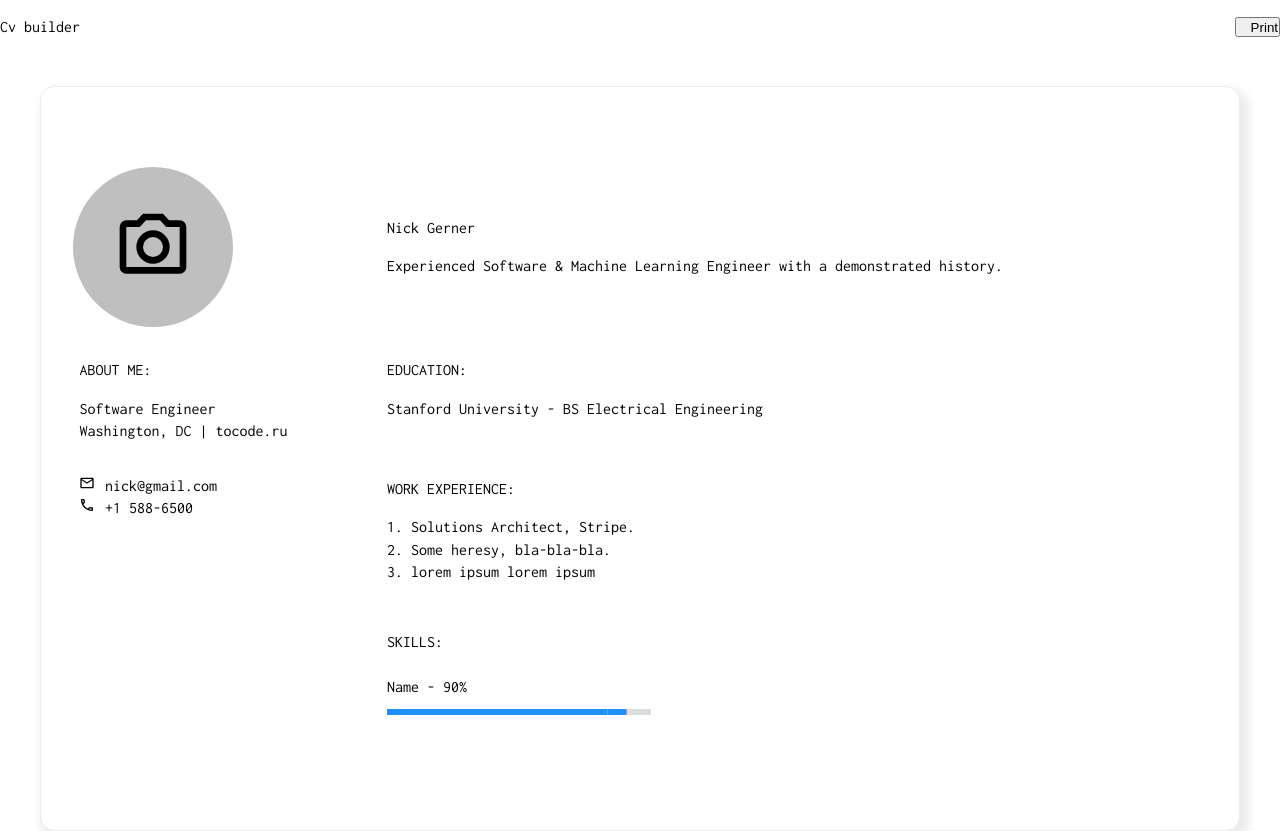
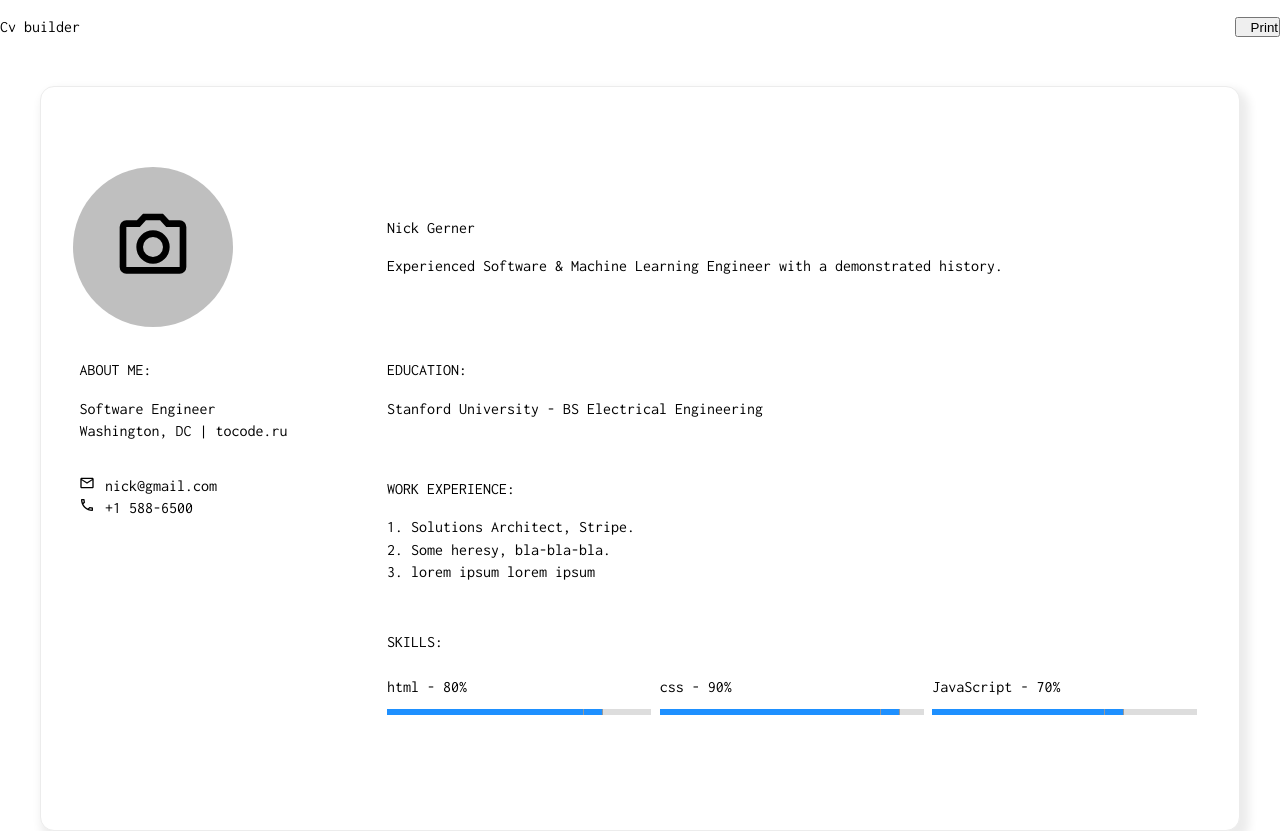
Before and after one commit to DiKeySnakes/cv-application-project, a React (Create React App) app: page / in a window 1280 px wide. Built offline with nearby package versions, Linux system fonts and the light colour scheme; some icons are missing; the HTML template or start-up script is replaced by a standard one.

Commit message:
Modify src/components/CVBuilder.js

```diff
--- a/src/components/CVBuilder.js
+++ b/src/components/CVBuilder.js
@@ -41,7 +41,6 @@ const Content = styled.div`
 `;
 
 const CVBuilder = () => {
-  const [skillsCounter, setSkillsCounter] = React.useState(1);
   const [information, setInformation] = React.useState(InitInformation);
 
   const componentRef = React.useRef();
@@ -49,28 +48,51 @@ const CVBuilder = () => {
     content: () => componentRef.current,
   });
 
-  const handlePlusClick = () => {
+  const handleWorkExperienceAddClick = () => {
     setInformation((prevState) => {
       return {
         ...prevState,
         workExperience: information.workExperience.concat({
-          text: '',
+          text: 'Write here anything you want',
           id: uniqid(),
         }),
       };
     });
   };
 
-  const handleMinusClick = (e) => {
+  const handleWorkExperienceRemoveClick = (e) => {
     const target = e.target;
     const elemId = target.parentNode.firstChild.id;
-    console.log('target:', target.parentNode.firstChild.id);
     setInformation((prevState) => {
       return {
         ...prevState,
         workExperience: information.workExperience.filter(
           (elem) => elem.id !== elemId
         ),
+      };
+    });
+  };
+
+  const handleSkillsAddClick = () => {
+    setInformation((prevState) => {
+      return {
+        ...prevState,
+        skills: information.skills.concat({
+          name: 'You name it',
+          percent: 50,
+          id: uniqid(),
+        }),
+      };
+    });
+  };
+
+  const handleSkillsRemoveClick = (e) => {
+    const target = e.target;
+    const elemId = target.parentNode.id;
+    setInformation((prevState) => {
+      return {
+        ...prevState,
+        skills: information.skills.filter((elem) => elem.id !== elemId),
       };
     });
   };
@@ -121,7 +143,7 @@ const CVBuilder = () => {
                   size='3'
                   isUppercase
                   isShowButton
-                  onClick={handlePlusClick}
+                  onClick={handleWorkExperienceAddClick}
                   style={{ marginTop: '3.6rem' }}>
                   Work experience:
                 </Title>
@@ -130,7 +152,7 @@ const CVBuilder = () => {
                     key={elem.id}
                     id={elem.id}
                     isShowButton
-                    onClick={handleMinusClick}>
+                    onClick={handleWorkExperienceRemoveClick}>
                     {index + 1}. {elem.text}
                   </Description>
                 ))}
@@ -139,16 +161,19 @@ const CVBuilder = () => {
                   size='3'
                   isUppercase
                   isShowButton
-                  onClick={() => setSkillsCounter(skillsCounter + 1)}
+                  onClick={handleSkillsAddClick}
                   style={{ marginTop: '3rem' }}>
                   Skills:
                 </Title>
 
-                {new Array(skillsCounter).fill(1).map((_, i) => (
+                {information.skills.map((elem) => (
                   <Range
-                    key={i}
+                    key={elem.id}
+                    id={elem.id}
                     isShowButton
-                    onClick={() => setSkillsCounter(skillsCounter - 1)}
+                    name={elem.name}
+                    percent={elem.percent}
+                    onClick={handleSkillsRemoveClick}
                   />
                 ))}
               </Content>
--- a/src/components/Range.js
+++ b/src/components/Range.js
@@ -14,10 +14,6 @@ const Wrapper = styled.div`
   }
   &:hover button {
     opacity: 1 !important;
-  }
-  p {
-    display: inline-block;
-    margin-bottom: 0;
   }
 `;
 
@@ -41,11 +37,13 @@ const Input = styled.input`
   }
 `;
 
-const Range = ({ isShowButton, onClick }) => {
-  const [value, setValue] = React.useState(90);
+const Range = ({ isShowButton, onClick, name, percent, id }) => {
+  const [value, setValue] = React.useState(percent);
   return (
-    <Wrapper>
-      <Description>Name - {value}%</Description>
+    <Wrapper id={id}>
+      <Description>
+        {name} - {value}%
+      </Description>
 
       <Input
         type='range'
@@ -56,7 +54,7 @@ const Range = ({ isShowButton, onClick }) => {
         onChange={(e) => setValue(e.target.value)}
       />
       {isShowButton && (
-        <button className='ui-button isLink' onClick={onClick}>
+        <button id={id} className='ui-button isLink' onClick={onClick}>
           {' '}
           -{' '}
         </button>
```
